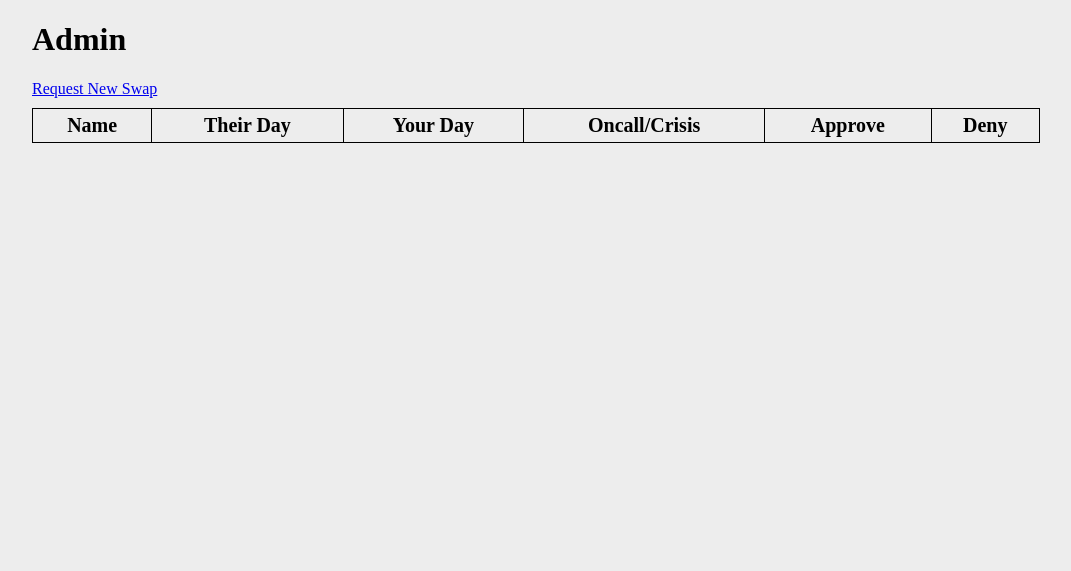
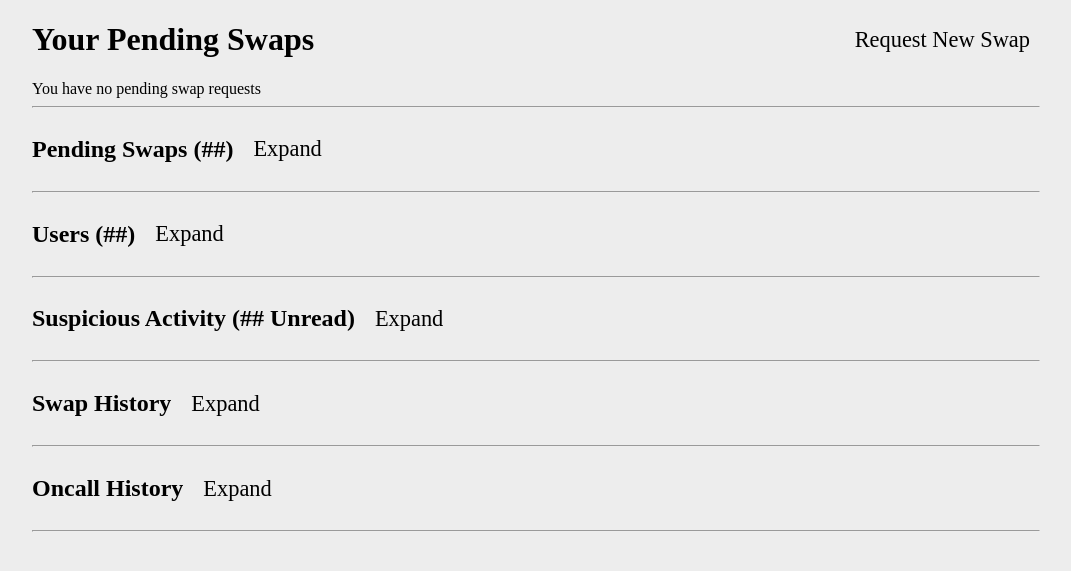
Before and after one commit to Guthib-Programmer/MHC_Scheduler, a Flask app: page /account in a window 1280 px wide. Shown: the part 65-636 px from the top of the page, without its empty margins (104-1175 px from the left). Run offline with Flask 3, Linux system fonts and the light colour scheme; the visitor is signed in with stand-in values (Sample User, id 1); data comes from the database, SQL or seed files in the repository; data that the repository does not hold is empty.

Commit message:
Draft of admin page UI for unexpanded tables

```diff
--- a/static/main.css
+++ b/static/main.css
@@ -117,3 +117,24 @@ td
 {
     background-color: rgb(223, 223, 223);
 }
+
+.adminExpand
+{
+    display: flex;
+    flex-direction: row;
+    align-items: center;
+}
+
+.adminExpand a
+{
+    text-decoration: none;
+    color: black;
+    font-size: 1.4rem;
+    padding: 10px;
+    margin-left: 10px;
+}
+
+.adminExpand a:hover
+{
+    background-color: rgb(223, 223, 223);
+}
--- a/templates/admin.html
+++ b/templates/admin.html
@@ -10,8 +10,11 @@
     <a href="signin">Account</a>
 </nav>
 <main>
-    <h1>Admin</h1>
-    <a href="#">Request New Swap</a>
+    <div class="userSubnav">
+        <h1>Your Pending Swaps</h1>
+        <a href="?swap=0">Request New Swap</a>
+    </div>
+    {% if days|length > 0 %}
     <table>
         <tr>
             <th>Name</th>
@@ -36,5 +39,37 @@
         </tr>
         {% endfor %}
     </table>
+    {% else %}
+    You have no pending swap requests
+    {% endif %}
 </main>
+
+<div>
+    <hr>
+    <div class="adminExpand">
+        <h2>Pending Swaps (##)</h2>
+        <a href="#">Expand</a><br>
+    </div>
+    <hr>
+    <div class="adminExpand">
+        <h2>Users (##)</h2>
+        <a href="#">Expand</a><br>
+    </div>
+    <hr>
+    <div class="adminExpand">
+        <h2>Suspicious Activity (## Unread)</h2>
+        <a href="#">Expand</a><br>
+    </div>
+    <hr>
+    <div class="adminExpand">
+        <h2>Swap History</h2>
+        <a href="#">Expand</a><br>
+    </div>
+    <hr>
+    <div class="adminExpand">
+        <h2>Oncall History</h2>
+        <a href="#">Expand</a><br>
+    </div>
+    <hr>
+</div>
 {% endblock %}
--- a/templates/swap.html
+++ b/templates/swap.html
@@ -8,7 +8,7 @@
 <nav> <!-- Navbar -->
     <a href="./">MHC Scheduler</a>
     <div>
-        <a href="./account">Swaps</a>
+        <a href="./account">Swaps</a> <!-- TODO: Set this to rely on variable to say admin as well -->
         <a href="signin">Account</a>
     </div>
 
--- a/templates/user.html
+++ b/templates/user.html
@@ -14,7 +14,7 @@
         <h1>Pending Swaps</h1>
         <a href="?swap=0">Request New Swap</a>
     </div>
-
+    {% if days|length > 0 %}
     <table>
         <tr>
             <th>Name</th>
@@ -39,5 +39,8 @@
         </tr>
         {% endfor %}
     </table>
+    {% else %}
+    You have no pending swap requests
+    {% endif %}
 </main>
 {% endblock %}
```
